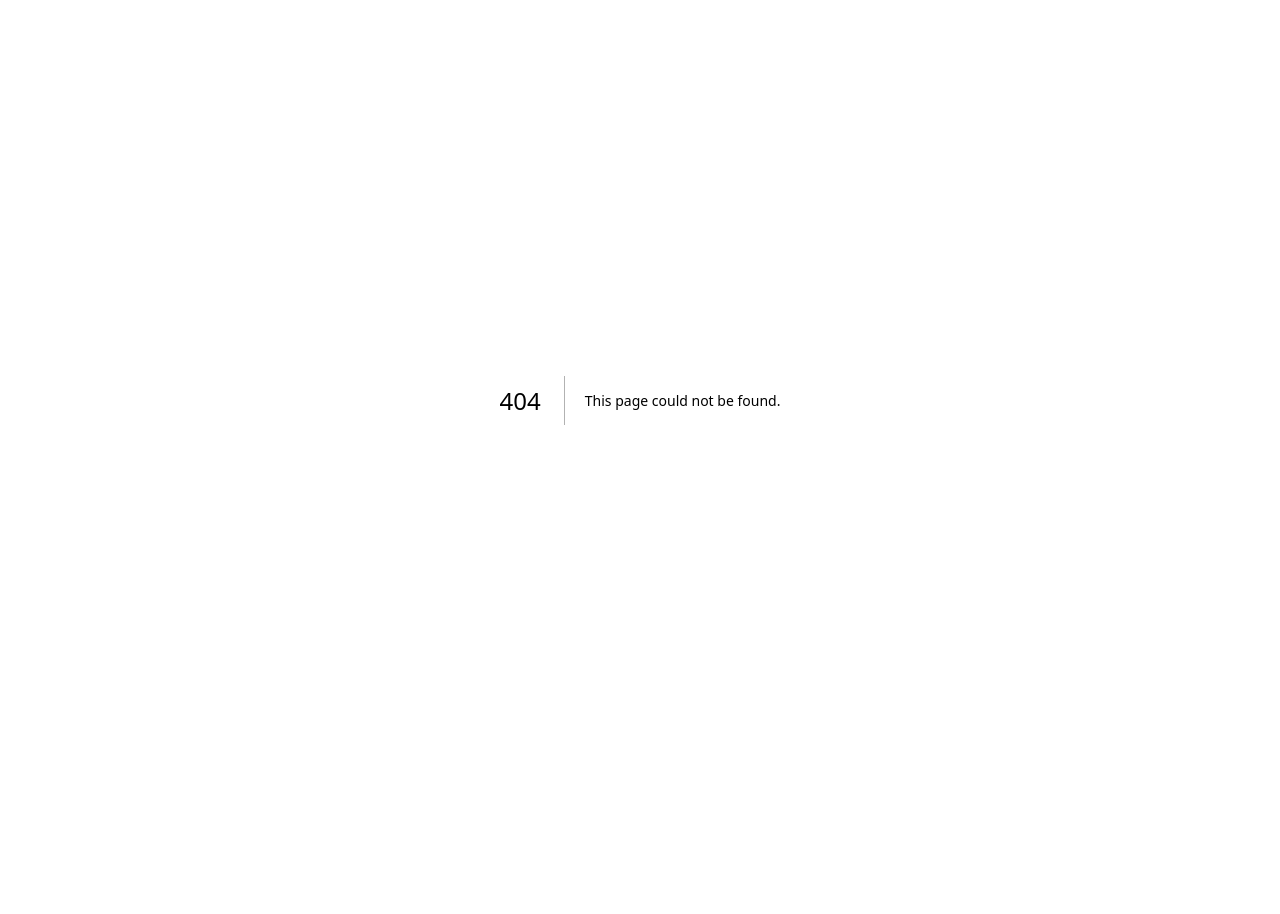
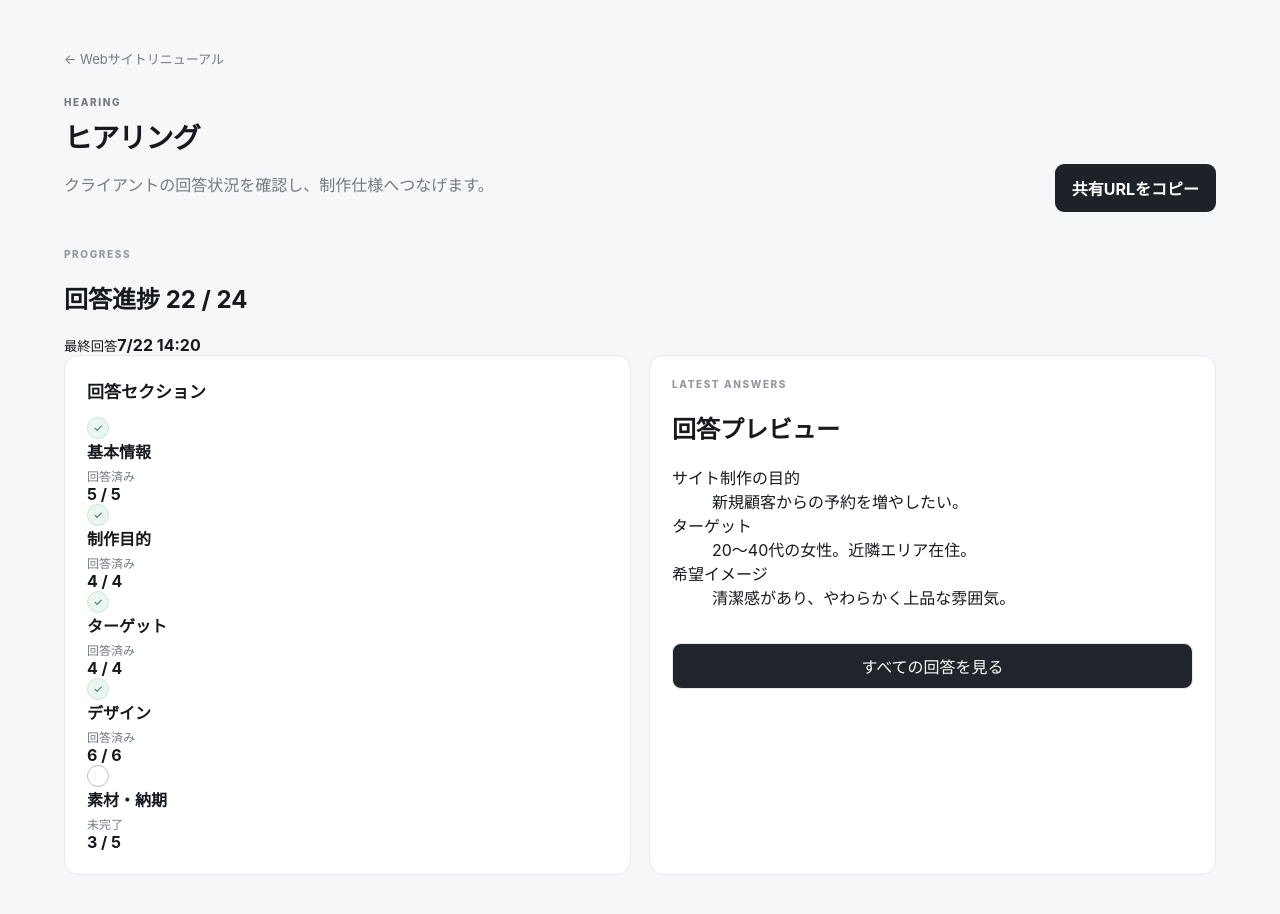
Before and after one commit to karukimori-wq/crakarte, a Next.js app: page /projects/web-renewal/hearing in a window 1280 px wide. Before the commit this address had no page. Shown: the top 914 px of the page. Before the commit the page ends 800 px from the top, so only its background shows below. Built offline with nearby package versions, Linux system fonts and the light colour scheme.

Commit message:
Add hearing management prototype

```diff
--- /dev/null
+++ b/src/app/projects/web-renewal/hearing/page.tsx
@@ -0,0 +1,2 @@
+const sections=[{title:"基本情報",status:"回答済み",count:"5 / 5"},{title:"制作目的",status:"回答済み",count:"4 / 4"},{title:"ターゲット",status:"回答済み",count:"4 / 4"},{title:"デザイン",status:"回答済み",count:"6 / 6"},{title:"素材・納期",status:"未完了",count:"3 / 5"}];
+export default function Hearing(){return <main className="standalone"><a className="back" href="/projects/web-renewal">← Webサイトリニューアル</a><header className="page-head"><div><p className="eyebrow">HEARING</p><h1>ヒアリング</h1><p>クライアントの回答状況を確認し、制作仕様へつなげます。</p></div><button className="primary">共有URLをコピー</button></header><section className="hearing-status"><div><p className="section-label">PROGRESS</p><h2>回答進捗 22 / 24</h2><div className="progress-track"><span/></div></div><div><small>最終回答</small><strong>7/22 14:20</strong></div></section><div className="detail-grid"><section className="panel"><div className="section-head"><h2>回答セクション</h2></div>{sections.map(s=><div className="hearing-row" key={s.title}><div className={s.status==="回答済み"?"done-dot":"open-dot"}>{s.status==="回答済み"?"✓":""}</div><div className="grow"><strong>{s.title}</strong><span>{s.status}</span></div><b>{s.count}</b></div>)}</section><section className="panel"><p className="section-label">LATEST ANSWERS</p><h2>回答プレビュー</h2><dl className="answer-list"><div><dt>サイト制作の目的</dt><dd>新規顧客からの予約を増やしたい。</dd></div><div><dt>ターゲット</dt><dd>20〜40代の女性。近隣エリア在住。</dd></div><div><dt>希望イメージ</dt><dd>清潔感があり、やわらかく上品な雰囲気。</dd></div></dl><button className="wide-button">すべての回答を見る</button></section></div></main>}
```
